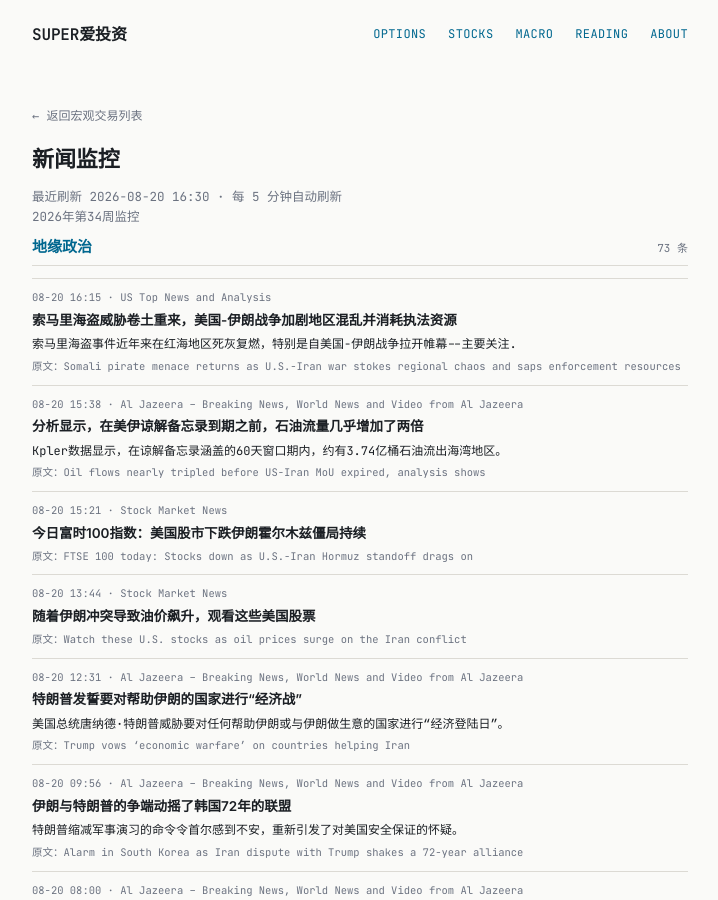
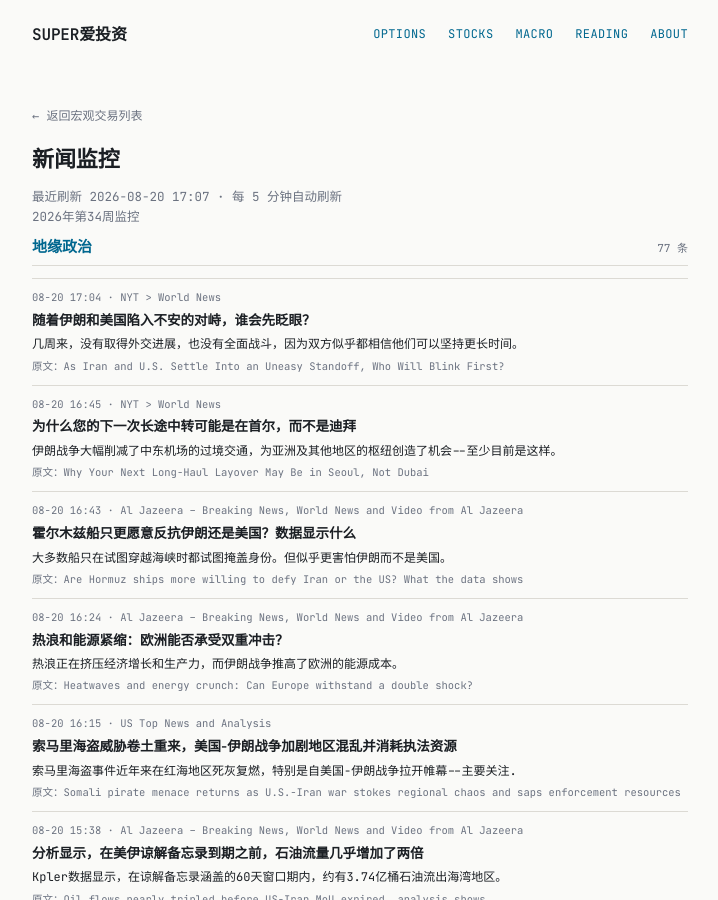
Before and after one commit to tang3super/tang3super.github.io, a Jekyll site: the page built from macro-trade/news-digest.md, in a window 1280 px wide and 900 px high. Shown: the whole window, without its empty margins (280-998 px from the left). Built offline with Jekyll 4.4.1, drawn with Linux system fonts in a browser that asks for light colours.

Commit message:
sync news-digest article

```diff
--- a/macro-trade/news-digest.md
+++ b/macro-trade/news-digest.md
@@ -5,11 +5,39 @@ title: 新闻监控
 date: '2026-08-20'
 summary: 2026年第34周监控
 week_label: 2026年第34周监控
-last_updated: 2026-08-20 16:30
+last_updated: 2026-08-20 17:07
 refresh_note: 每 5 分钟自动刷新
 topics:
 - name: 地缘政治
   items:
+  - title: As Iran and U.S. Settle Into an Uneasy Standoff, Who Will Blink First?
+    summary: For weeks, there has been no diplomatic progress, but also no full-scale fighting, as both sides seem to believe they can hold out longer th…
+    link: https://www.nytimes.com/2026/08/20/world/middleeast/iran-us-war-standoff-hormuz.html
+    source: NYT > World News
+    time: 08-20 17:04
+    title_zh: 随着伊朗和美国陷入不安的对峙，谁会先眨眼？
+    summary_zh: 几周来，没有取得外交进展，也没有全面战斗，因为双方似乎都相信他们可以坚持更长时间。
+  - title: Why Your Next Long-Haul Layover May Be in Seoul, Not Dubai
+    summary: The Iran war has slashed transit traffic at Middle Eastern airports, creating opportunities for hubs in Asia and beyond — at least for now.
+    link: https://www.nytimes.com/2026/08/20/world/asia/iran-war-asia-airports-dubai.html
+    source: NYT > World News
+    time: 08-20 16:45
+    title_zh: 为什么您的下一次长途中转可能是在首尔，而不是迪拜
+    summary_zh: 伊朗战争大幅削减了中东机场的过境交通，为亚洲及其他地区的枢纽创造了机会--至少目前是这样。
+  - title: Are Hormuz ships more willing to defy Iran or the US? What the data shows
+    summary: Most ships are trying to mask identities while trying to cross the strait. But more seem scared of Iran than of the US.
+    link: https://www.aljazeera.com/news/2026/8/20/are-hormuz-ships-more-willing-to-defy-iran-or-the-us-what-data-shows?traffic_source=rss
+    source: Al Jazeera – Breaking News, World News and Video from Al Jazeera
+    time: 08-20 16:43
+    title_zh: 霍尔木兹船只更愿意反抗伊朗还是美国？数据显示什么
+    summary_zh: 大多数船只在试图穿越海峡时都试图掩盖身份。但似乎更害怕伊朗而不是美国。
+  - title: 'Heatwaves and energy crunch: Can Europe withstand a double shock?'
+    summary: Heatwaves are squeezing growth and productivity while the Iran war drives up Europe's energy costs.
+    link: https://www.aljazeera.com/video/counting-the-cost/2026/8/20/heatwaves-and-energy-crunch-can-europe-withstand-a-double-shock?traffic_source=rss
+    source: Al Jazeera – Breaking News, World News and Video from Al Jazeera
+    time: 08-20 16:24
+    title_zh: 热浪和能源紧缩：欧洲能否承受双重冲击？
+    summary_zh: 热浪正在挤压经济增长和生产力，而伊朗战争推高了欧洲的能源成本。
   - title: Somali pirate menace returns as U.S.-Iran war stokes regional chaos and saps enforcement resources
     summary: Somali piracy incidents have resurged in the Red Sea region in recent times, especially since the U.S.-Iran war kicked off-major concern for…
     link: https://www.cnbc.com/2026/08/20/somali-pirates-return-iran-war.html
```
